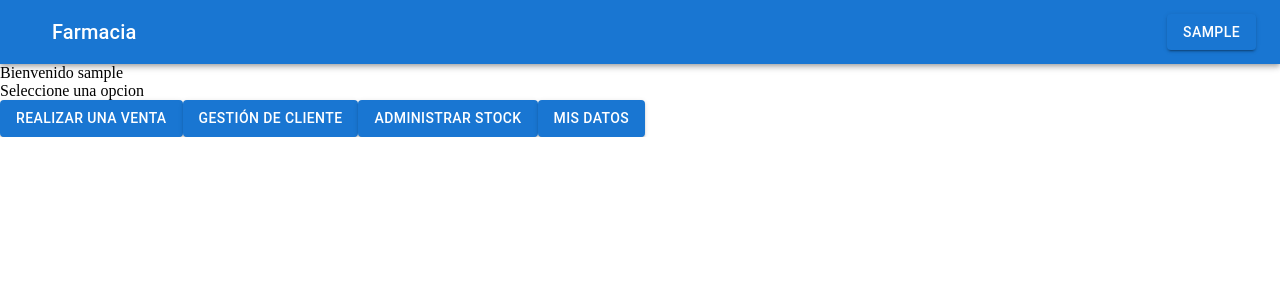
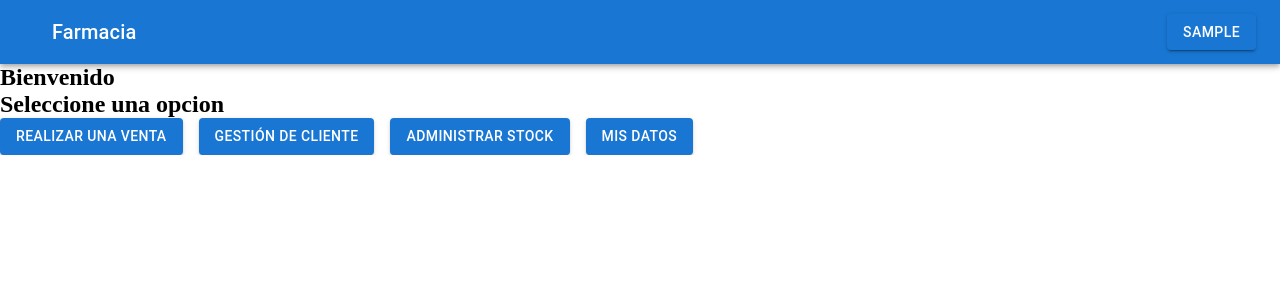
Before and after one commit to Laureanorosales/proyecto1, a Next.js app in the folder proyecto1/: page /homeadmin in a window 1280 px wide. Shown: the top 300 px of the page. Built offline with nearby package versions, Linux system fonts and the light colour scheme; sample sign-in values are in the browser's storage.

Commit message:
Ultimo commit (?
asd

```diff
--- a/proyecto1/src/models/usuario.js
+++ b/proyecto1/src/models/usuario.js
@@ -29,11 +29,17 @@ const usuarioSchema = new Schema({
     default: true,
   },
   edad: {
-    type: "number"
+    type: "number",
   },
   dom: {
-    type: String
-  }
+    type: String,
+  },
+  nombre: {
+    type: String,
+  },
+  apellido: {
+    Type: String,
+  },
 });
 
 export default models.Usuario || model("Usuario", usuarioSchema);
--- a/proyecto1/src/pages/api/login.js
+++ b/proyecto1/src/pages/api/login.js
@@ -10,7 +10,9 @@ export default async (req, res) => {
         const { username, password } = req.body;
         const user = await usuario
           .findOne({ username })
-          .select("username password role active email edad dom");
+          .select(
+            " username password role active email edad dom nombre apellido "
+          );
         if (!user) {
           throw new httpError(404, `Usuario no encontrado`);
         }
--- a/proyecto1/src/pages/api/user.js
+++ b/proyecto1/src/pages/api/user.js
@@ -7,8 +7,8 @@ export default async (req, res) => {
   switch (req.method) {
     case "POST":
       try {
-        const { username, password, role, email, tel, edad, dom } = req.body;
-        const user = { username, password, role, email, tel, edad, dom };
+        const { username, password, role, email, tel, edad, dom, nombre, apellido } = req.body;
+        const user = { username, password, role, email, tel, edad, dom, nombre, apellido };
         const newUser = await usuario.create(user);
         res.status(200).send({ newUser });
       } catch (err) {
--- a/proyecto1/src/pages/datauser.js
+++ b/proyecto1/src/pages/datauser.js
@@ -39,14 +39,17 @@ const datauser = () => {
       <h2>Mis datos</h2>
       <div>
         <h4>Id: {userInfo?._id}</h4>
+        <h4>Nombre: {userInfo?.nombre}</h4>
+        <h4>Apellido: {userInfo?.apellido}</h4>
         <h4>Nombre de usuario: {userInfo?.username} </h4>
         <h4>Edad: {userInfo?.edad}</h4>
         <h4>Domicilio: {userInfo?.dom}</h4>
+        <h4>Email: {userInfo?.email}</h4>
         <h4>Rol: {userInfo?.role}</h4>
       </div>
       <div>
         <Button onClick={sendToHomeUser} variant="contained">
-          Salir
+          Volver al inicio
         </Button>
       </div>
     </div>
--- a/proyecto1/src/pages/homeadmin.js
+++ b/proyecto1/src/pages/homeadmin.js
@@ -44,20 +44,37 @@ const homeadmin = () => {
     <div>
       <Navbar />
       <div>
-        <p>Bienvenido {userInfo?.username}</p>
-        <p>Seleccione una opcion</p>
+        <h2>Bienvenido {userInfo?.nombre}</h2>
+        <h2>Seleccione una opcion</h2>
       </div>
       <div>
-        <Button onClick={sendToVenta} variant="contained">
+        <Button
+          sx={{ float: "left",marginRight: 2 }}
+          onClick={sendToVenta}
+          variant="contained"
+        >
           Realizar una Venta
         </Button>
-        <Button onClick={sendToRegister} variant="contained">
+
+        <Button
+          sx={{ float: "left" ,marginRight: 2 }}
+          onClick={sendToRegister}
+          variant="contained"
+        >
           Gestión de cliente
         </Button>
-        <Button onClick={sendToStock} variant="contained">
+        <Button
+          sx={{float: "left", marginRight: 2 }}
+          onClick={sendToStock}
+          variant="contained"
+        >
           Administrar stock
         </Button>
-        <Button onClick={sendToData} variant="contained">
+        <Button
+          sx={{float: "left", marginRight: 2 }}
+          onClick={sendToData}
+          variant="contained"
+        >
           Mis Datos
         </Button>
       </div>
--- a/proyecto1/src/pages/stock.js
+++ b/proyecto1/src/pages/stock.js
@@ -57,6 +57,7 @@ const stock = () => {
       toast.error(err.response.data.message);
     }
   };
+
 
   return (
     <div>
```
Also changed, not shown: proyecto1/src/pages/homeuser.js (+12 -4 lines), proyecto1/src/pages/register.js (+36 -8 lines).
